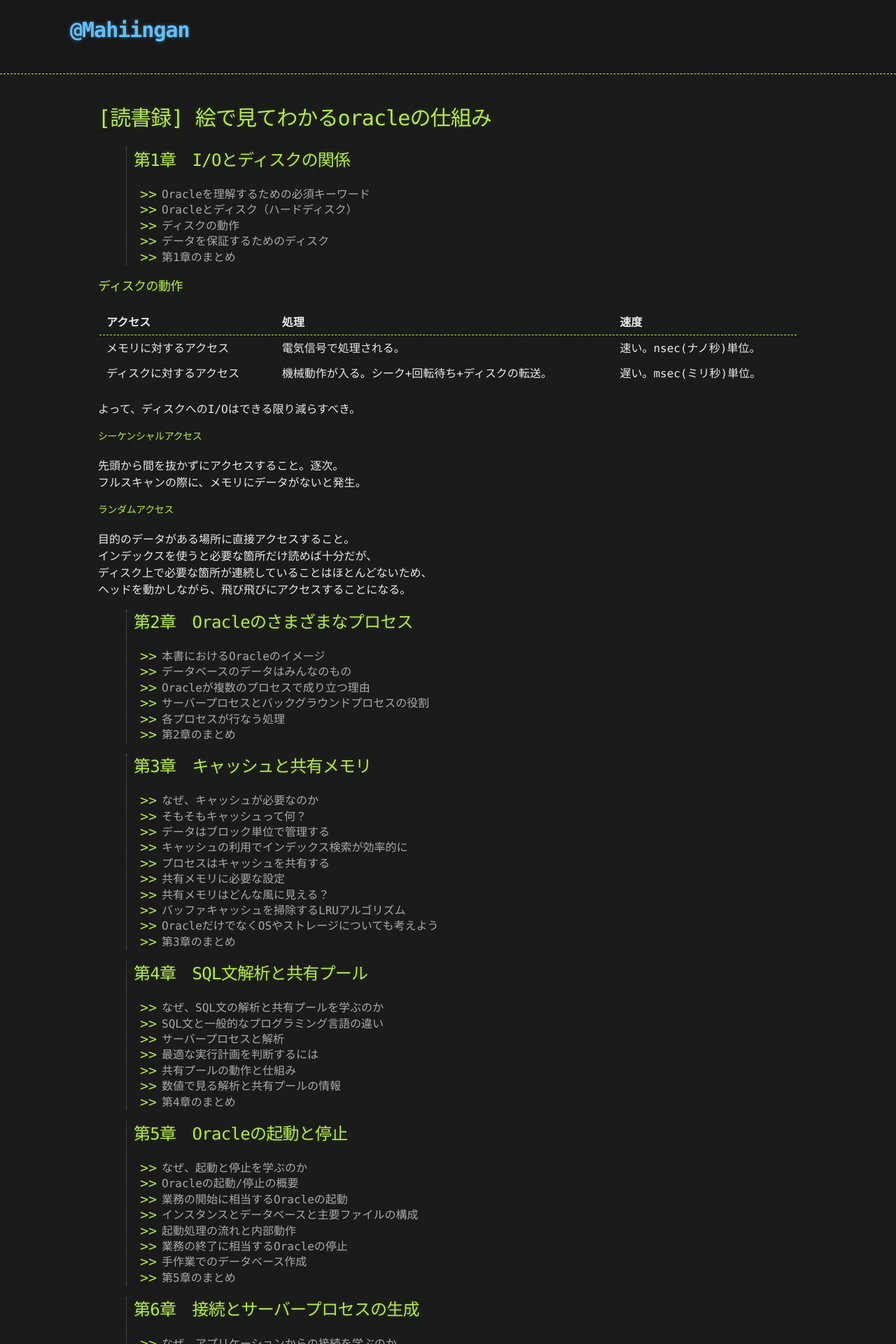
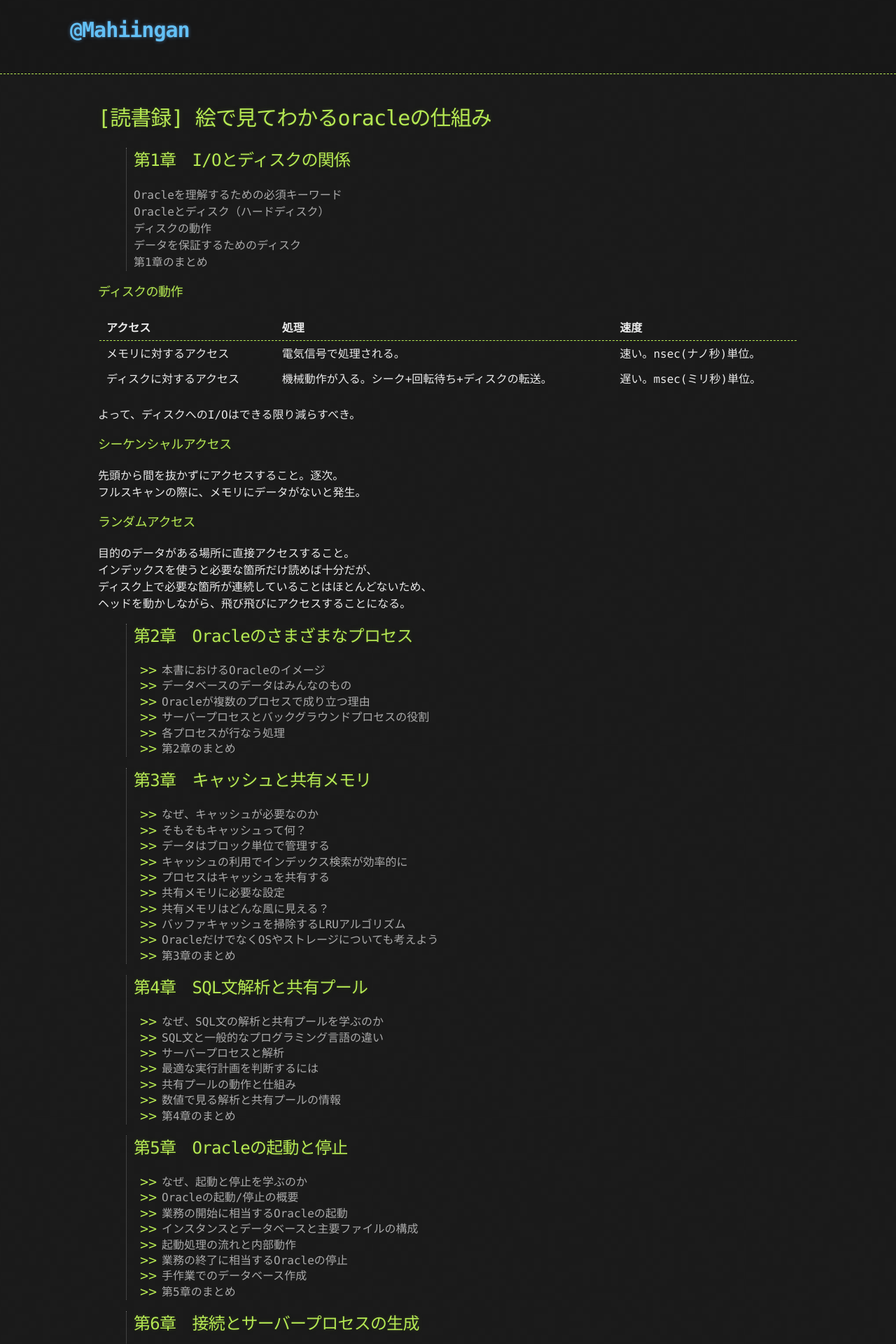
Before and after one commit to Mahiingan/Mahiingan.github.io, a Jekyll site: the page built from docs/readinglog/picture_by_look_at_understand_oracle_mechanism.md, in a window 1280 px wide. Shown: the top 1920 px of the page at 70% size. Built offline with Jekyll 4.4.1, drawn with Linux system fonts in a browser that asks for light colours; our own code applies the rules of GitHub Pages for plain Markdown files.

```diff
--- a/docs/readinglog/picture_by_look_at_understand_oracle_mechanism.md
+++ b/docs/readinglog/picture_by_look_at_understand_oracle_mechanism.md
@@ -7,11 +7,11 @@ title: [読書録] 絵で見てわかるoracleの仕組み
 
 > ## 第1章　I/Oとディスクの関係
 >
-> - Oracleを理解するための必須キーワード
-> - Oracleとディスク（ハードディスク）
-> - ディスクの動作
-> - データを保証するためのディスク
-> - 第1章のまとめ
+> Oracleを理解するための必須キーワード
+> Oracleとディスク（ハードディスク）
+> ディスクの動作
+> データを保証するためのディスク
+> 第1章のまとめ
 
 ### ディスクの動作
 
@@ -22,11 +22,11 @@ title: [読書録] 絵で見てわかるoracleの仕組み
 
 よって、ディスクへのI/Oはできる限り減らすべき。
 
-#### シーケンシャルアクセス
+### シーケンシャルアクセス
 先頭から間を抜かずにアクセスすること。逐次。
 フルスキャンの際に、メモリにデータがないと発生。
 
-#### ランダムアクセス
+### ランダムアクセス
 目的のデータがある場所に直接アクセスすること。
 インデックスを使うと必要な箇所だけ読めば十分だが、
 ディスク上で必要な箇所が連続していることはほとんどないため、
```
